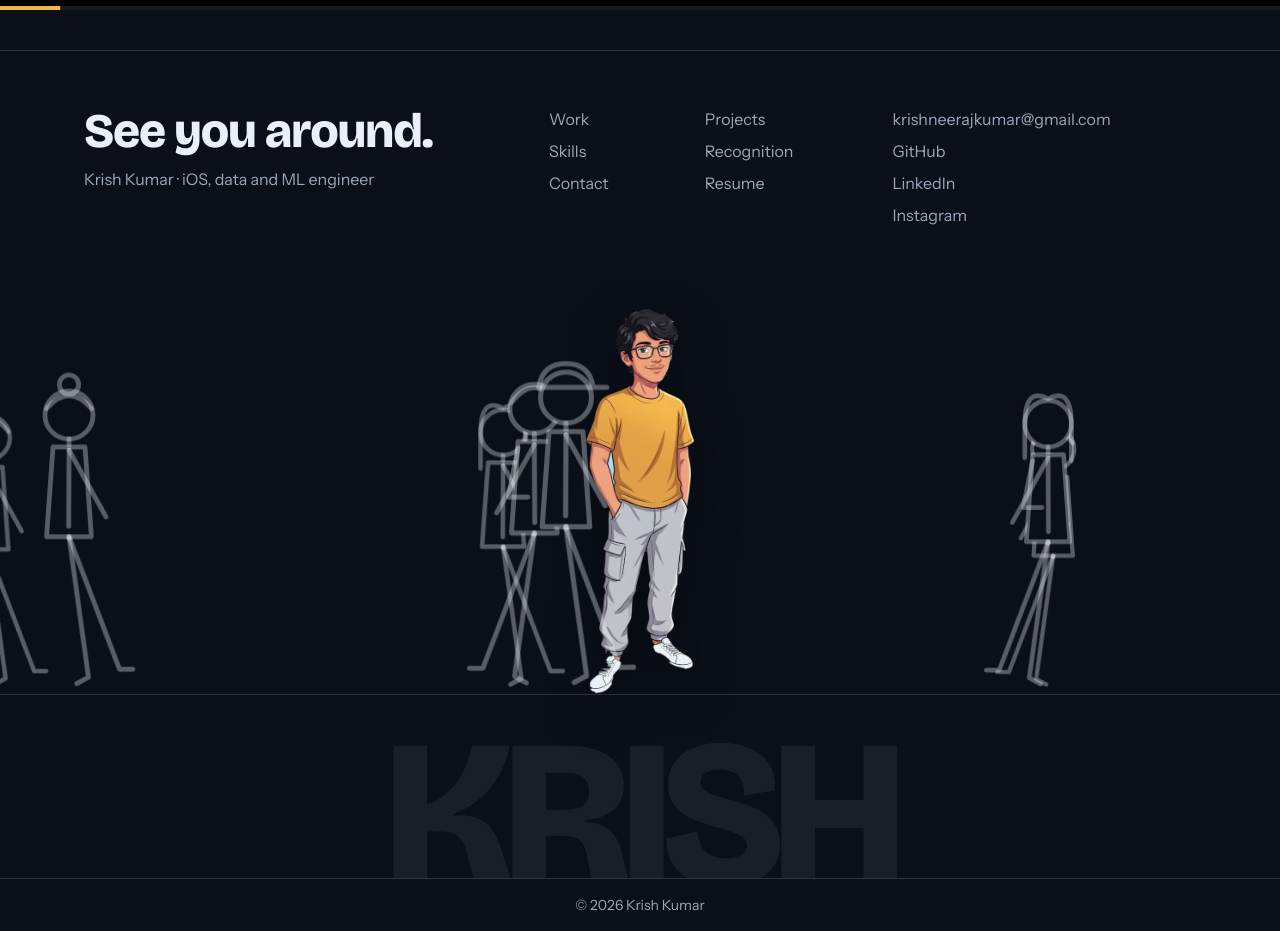
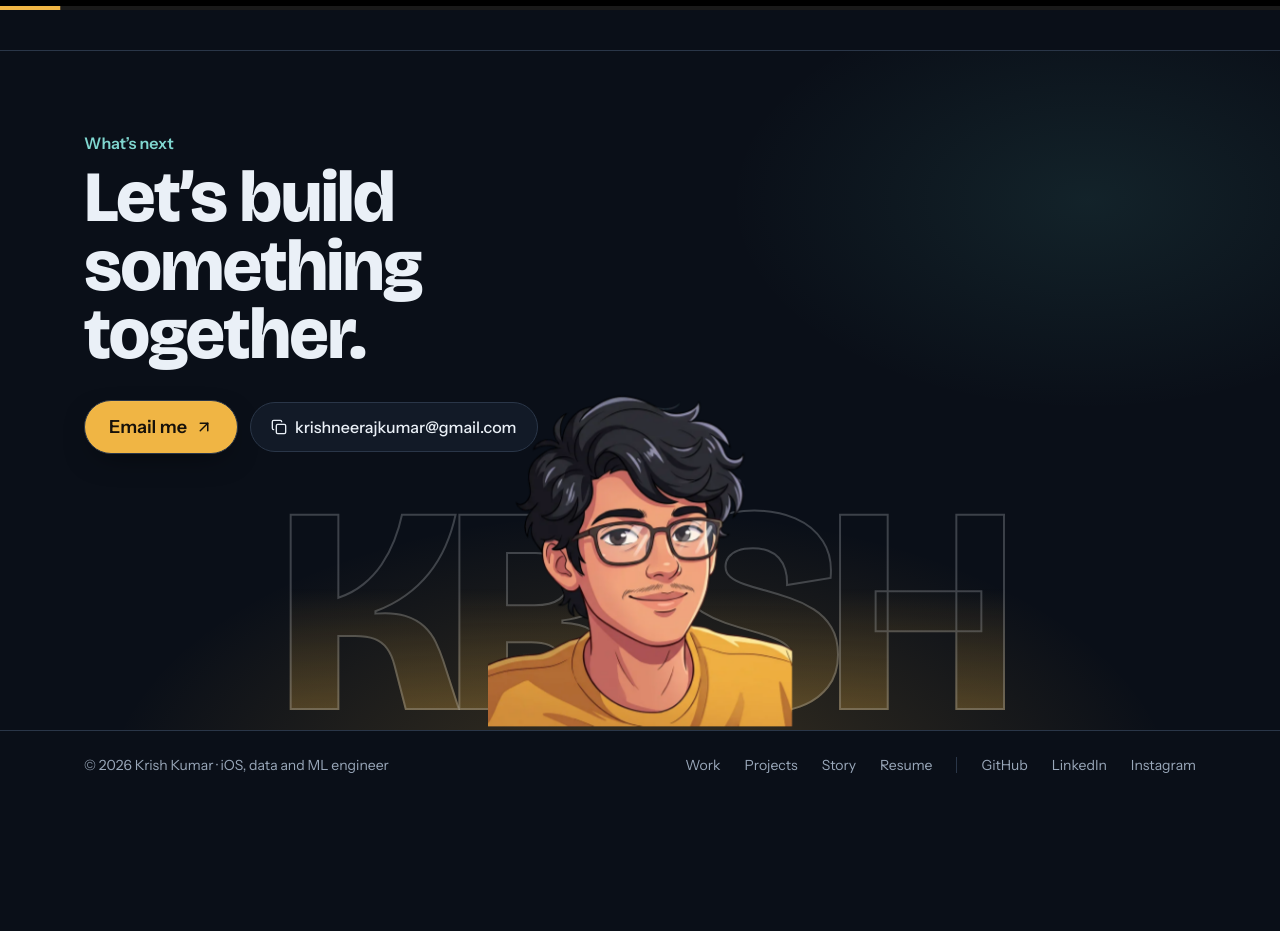
Before and after one commit to krishh-kumarr/MY-PORTFOLIO-, a Next.js app: page / in a window 1280 px wide. Shown: the part 7180-8111 px from the top of the page. After the commit the page ends 7979 px from the top, so only its background shows below. Built offline with nearby package versions, Linux system fonts and the light colour scheme.

Commit message:
Captions stay inside the story frame; new footer: call to action, outlined name with avatar, bottom bar

```diff
--- a/app/globals.css
+++ b/app/globals.css
@@ -204,16 +204,13 @@ body { background: var(--color-night); color: var(--color-fg); color-scheme: dar
 @media (prefers-reduced-motion: reduce) { .folder-paper, .folder-flap { transition: none; } }
 
 /* Footer crowd: the friends illustration as ink line art, fading into the page */
-.footer-crowd { filter: grayscale(1) contrast(1.15); }
 
-/* Footer passers-by */
-@keyframes pb-walk-r { from { left: -10%; } to { left: 105%; } }
-@keyframes pb-walk-l { from { left: 105%; } to { left: -10%; } }
-@keyframes pb-swing { 0%, 100% { transform: rotate(16deg); } 50% { transform: rotate(-16deg); } }
-@keyframes pb-step { 0%, 100% { translate: 0 0; } 50% { translate: 0 -3px; } }
-.pb-walker { animation: pb-walk-r linear infinite; }
-.pb-walker[style*="--dir: -1"] { animation-name: pb-walk-l; }
-.pb-bob { animation: pb-step .5s ease-in-out infinite; }
-.pb-leg-a, .pb-arm-b { animation: pb-swing 1s ease-in-out infinite; }
-.pb-leg-b, .pb-arm-a { animation: pb-swing 1s ease-in-out infinite reverse; }
-@media (prefers-reduced-motion: reduce) { .pb-walker, .pb-bob, .pb-leg-a, .pb-leg-b, .pb-arm-a, .pb-arm-b { animation: none; } }
+
+
+/* Footer */
+.footer-glow { background: radial-gradient(60% 55% at 50% 100%, rgb(240 181 68 / .22), transparent 70%), radial-gradient(40% 40% at 85% 20%, rgb(95 208 198 / .1), transparent 70%); }
+.footer-name { color: transparent; -webkit-text-stroke: 2px color-mix(in srgb, var(--color-fg) 22%, transparent);
+  background: linear-gradient(180deg, transparent 40%, color-mix(in srgb, var(--color-mustard) 30%, transparent)); -webkit-background-clip: text; background-clip: text; transition: -webkit-text-stroke-color .4s; }
+.footer-name:hover { -webkit-text-stroke-color: var(--color-mustard); }
+.footer-float { animation: breathe 5s ease-in-out infinite; transform-origin: 50% 100%; }
+@media (prefers-reduced-motion: reduce) { .footer-float { animation: none; } }
--- a/components/Footer.js
+++ b/components/Footer.js
@@ -1,35 +1,46 @@
-import Image from 'next/image';
+'use client';
+import { useState } from 'react';
+import { ArrowUpRight, Copy, Check } from 'lucide-react';
+import { AvatarFace } from './Avatar';
 import { links } from '@/lib/data';
-import Passersby from './Passersby';
 
-/** Sign-off: links, then the crew illustration with the avatar, and the name set large underneath. */
+/** Sign-off: one clear call to action, the name set huge with the avatar in front, then a quiet bottom bar. */
 export default function Footer() {
+  const [copied, setCopied] = useState(false);
+  const [mood, setMood] = useState('confident');
+  const copy = async () => { try { await navigator.clipboard.writeText(links.email); setCopied(true); setTimeout(() => setCopied(false), 1800); } catch {} };
   return (
-    <footer className="relative mt-10 border-t border-line overflow-hidden">
-      <div className="mx-auto max-w-6xl px-5 pt-14 grid gap-10 sm:grid-cols-[1.4fr_1fr_1fr]">
-        <div>
-          <h2 className="font-display font-extrabold tracking-tight text-4xl sm:text-5xl">See you around.</h2>
-          <p className="mt-3 text-muted">Krish Kumar · iOS, data and ML engineer</p>
+    <footer className="relative mt-10 overflow-hidden border-t border-line">
+      <div aria-hidden="true" className="absolute inset-0 footer-glow" />
+      <div className="relative mx-auto max-w-6xl px-5 pt-20">
+        <p className="text-teal font-semibold">What’s next</p>
+        <h2 className="mt-2 font-display font-extrabold tracking-tight text-5xl sm:text-7xl leading-[0.95] max-w-[14ch]">Let’s build something together.</h2>
+        <div className="mt-8 flex flex-wrap items-center gap-3">
+          <a href={`mailto:${links.email}`} className="sticker sticker-hover rounded-full bg-mustard px-6 py-3 font-semibold text-lg inline-flex items-center gap-2">Email me <ArrowUpRight size={18} aria-hidden="true" /></a>
+          <button type="button" onClick={copy} className="rounded-full border border-line bg-surface px-5 py-3 font-medium inline-flex items-center gap-2 hover:border-mustard cursor-pointer">
+            {copied ? <Check size={16} aria-hidden="true" /> : <Copy size={16} aria-hidden="true" />}
+            <span>{copied ? 'Copied' : links.email}</span>
+          </button>
         </div>
-        <nav aria-label="Footer" className="grid grid-cols-2 gap-2 content-start text-muted">
-          {[['Work', '/#work'], ['Projects', '/#projects'], ['Skills', '/#skills'], ['Recognition', '/#recognition'], ['Contact', '/#contact'], ['Resume', links.resume]].map(([l, h]) => (
-            <a key={l} href={h} className="hover:text-fg w-fit">{l}</a>
-          ))}
-        </nav>
-        <div className="flex flex-col gap-2 text-muted">
-          <a href={`mailto:${links.email}`} className="hover:text-fg break-all">{links.email}</a>
+      </div>
+
+      <div className="relative mt-10 select-none" onPointerEnter={() => setMood('laughing')} onPointerLeave={() => setMood('confident')}>
+        <p aria-hidden="true" className="footer-name text-center font-display font-extrabold leading-[0.8] tracking-tighter text-[23vw]">KRISH</p>
+        <div className="absolute bottom-0 left-1/2 -translate-x-1/2 w-[min(30vw,300px)] footer-float">
+          <AvatarFace mood={mood} sizes="300px" className="aspect-[640/700]" />
+        </div>
+      </div>
+
+      <div className="relative border-t border-line bg-night">
+        <div className="mx-auto max-w-6xl px-5 py-6 flex flex-wrap items-center gap-x-6 gap-y-3 text-sm text-muted">
+          <span className="mr-auto">© {new Date().getFullYear()} Krish Kumar · iOS, data and ML engineer</span>
+          {[['Work', '/#work'], ['Projects', '/#projects'], ['Story', '/#story'], ['Resume', links.resume]].map(([l, h]) => <a key={l} href={h} className="hover:text-fg">{l}</a>)}
+          <span aria-hidden="true" className="h-4 w-px bg-line" />
           <a href={links.github} target="_blank" rel="noopener" className="hover:text-fg">GitHub</a>
           <a href={links.linkedin} target="_blank" rel="noopener" className="hover:text-fg">LinkedIn</a>
           <a href={links.instagram} target="_blank" rel="noopener" className="hover:text-fg">Instagram</a>
         </div>
       </div>
-
-      <div className="relative mt-12 h-[min(46vw,420px)] border-b border-line">
-        <Passersby />
-        <Image src="/avatar/body-front.webp" alt="Krish’s avatar, standing still while everyone walks past" width={254} height={898} sizes="140px" className="absolute z-[2] bottom-0 left-1/2 -translate-x-1/2 h-[92%] w-auto drop-shadow-[0_18px_24px_rgba(0,0,0,.35)]" />
-      </div>
-      <p aria-hidden="true" className="mx-auto max-w-6xl px-5 -mb-[3.2vw] mt-4 font-display font-extrabold leading-none tracking-tighter text-[19vw] lg:text-[13rem] text-fg/[.07] select-none text-center">KRISH</p>
-      <p className="relative border-t border-line px-5 py-4 text-center text-sm text-muted bg-night">© {new Date().getFullYear()} Krish Kumar</p>
     </footer>
   );
 }
--- a/components/Passersby.js
+++ /dev/null
@@ -1,45 +0,0 @@
-/** Line-art people walking past in both directions. Pure CSS animation, no images. */
-const PEOPLE = [
-  { dir: 1, dur: 22, delay: -2, scale: 1, hair: 'short', bag: true },
-  { dir: -1, dur: 26, delay: -9, scale: 0.92, hair: 'long' },
-  { dir: 1, dur: 30, delay: -16, scale: 0.86, hair: 'bun', phone: true },
-  { dir: -1, dur: 19, delay: -4, scale: 1.04, hair: 'cap' },
-  { dir: 1, dur: 25, delay: -12, scale: 0.95, hair: 'long', bag: true },
-  { dir: -1, dur: 28, delay: -20, scale: 0.9, hair: 'short', phone: true },
-  { dir: 1, dur: 34, delay: -26, scale: 0.82, hair: 'cap' },
-  { dir: -1, dur: 23, delay: -14, scale: 0.98, hair: 'bun' },
-];
-
-function Person({ hair, bag, phone }) {
-  const s = { stroke: 'currentColor', strokeWidth: 3, strokeLinecap: 'round', strokeLinejoin: 'round', fill: 'none' };
-  return (
-    <svg viewBox="0 0 80 200" className="h-full w-auto overflow-visible" aria-hidden="true">
-      <g {...s}>
-        <circle cx="40" cy="26" r="15" fill="var(--color-night)" />
-        {hair === 'short' && <path d="M26 22 q14 -18 28 0" />}
-        {hair === 'long' && <path d="M25 26 q0 -24 15 -16 q15 -8 15 16 v24 M25 26 v22" />}
-        {hair === 'bun' && <><path d="M26 22 q14 -16 28 0" /><circle cx="40" cy="7" r="6" /></>}
-        {hair === 'cap' && <path d="M24 20 h32 q-2 -14 -16 -14 q-14 0 -16 14 h-8" />}
-        <path d="M40 41 v62" />
-        <path d="M30 46 h20 l4 56 h-28z" fill="var(--color-night)" />
-        <g className="pb-arm-a" style={{ transformOrigin: '40px 48px' }}><path d="M40 48 l-12 46" /></g>
-        <g className="pb-arm-b" style={{ transformOrigin: '40px 48px' }}>{phone ? <path d="M40 48 l14 22 l-4 10 M52 76 l6 0" /> : <path d="M40 48 l12 46" />}</g>
-        {bag && <path d="M30 50 l-6 30 h12" />}
-        <g className="pb-leg-a" style={{ transformOrigin: '40px 102px' }}><path d="M40 102 l-10 88 l-8 2" /></g>
-        <g className="pb-leg-b" style={{ transformOrigin: '40px 102px' }}><path d="M40 102 l10 88 l8 2" /></g>
-      </g>
-    </svg>
-  );
-}
-
-export default function Passersby() {
-  return (
-    <div aria-hidden="true" className="absolute inset-0 overflow-hidden text-fg/35">
-      {PEOPLE.map((p, i) => (
-        <div key={i} className="pb-walker absolute bottom-0 h-[78%]" style={{ '--dir': p.dir, animationDuration: `${p.dur}s`, animationDelay: `${p.delay}s`, height: `${78 * p.scale}%`, zIndex: p.scale > 0.95 ? 3 : 1 }}>
-          <div className="pb-bob h-full" style={{ transform: `scaleX(${p.dir})` }}><Person {...p} /></div>
-        </div>
-      ))}
-    </div>
-  );
-}
--- a/components/story/StoryPlayer.js
+++ b/components/story/StoryPlayer.js
@@ -73,7 +73,7 @@ export default function StoryPlayer({ onClose, onProjects, inline = false }) {
 
   const c = chapters[i];
   return (
-    <div ref={wrap} {...(inline ? { role: 'region' } : { role: 'dialog', 'aria-modal': 'true' })} aria-label="Krish’s story" className={inline ? 'relative h-[min(78dvh,720px)] overflow-hidden bg-night text-fg' : 'fixed inset-0 z-[70] bg-night text-fg'}>
+    <div ref={wrap} {...(inline ? { role: 'region' } : { role: 'dialog', 'aria-modal': 'true' })} aria-label="Krish’s story" className={inline ? 'relative isolate z-0 h-[min(78dvh,720px)] overflow-hidden bg-night text-fg' : 'fixed inset-0 z-[70] bg-night text-fg'}>
       <AnimatePresence mode="sync">
         {phase === 'play' && (
           <motion.div key={`ch-${c.id}`} className="absolute inset-0" initial={{ scale: 1.08, opacity: 0 }} animate={{ scale: 1, opacity: 1 }} exit={{ scale: 0.96, opacity: 0 }} transition={{ duration: 0.6, ease: [0.2, 0.8, 0.2, 1] }}>
@@ -97,7 +97,7 @@ export default function StoryPlayer({ onClose, onProjects, inline = false }) {
 
       <div className="absolute inset-x-0 bottom-0 z-[80] h-1 bg-white/10"><div ref={bar} className="h-full origin-left bg-mustard" style={{ transform: 'scaleX(0)' }} /></div>
       {inline && (
-        <div className="absolute right-3 bottom-4 z-[80] flex items-center gap-2">
+        <div className="absolute right-3 bottom-4 z-30 flex items-center gap-2">
           <button type="button" onClick={() => goTo(Math.max(0, i - 1))} aria-label="Previous chapter" className="grid place-items-center size-10 rounded-full bg-night/70 backdrop-blur border border-line hover:border-mustard cursor-pointer text-white"><SkipBack size={16} /></button>
           <button type="button" onClick={() => setPaused((p) => !p)} aria-label={paused ? 'Play' : 'Pause'} className="grid place-items-center size-10 rounded-full bg-night/70 backdrop-blur border border-line hover:border-mustard cursor-pointer text-white">{paused ? <Play size={16} /> : <Pause size={16} />}</button>
           <button type="button" onClick={() => goTo(i + 1)} aria-label="Next chapter" className="grid place-items-center size-10 rounded-full bg-night/70 backdrop-blur border border-line hover:border-mustard cursor-pointer text-white"><SkipForward size={16} /></button>
```
Also changed, not shown: components/story/Chapter.js (+4 -4 lines), 1 other file (tests, documents, lock files or other folders).
